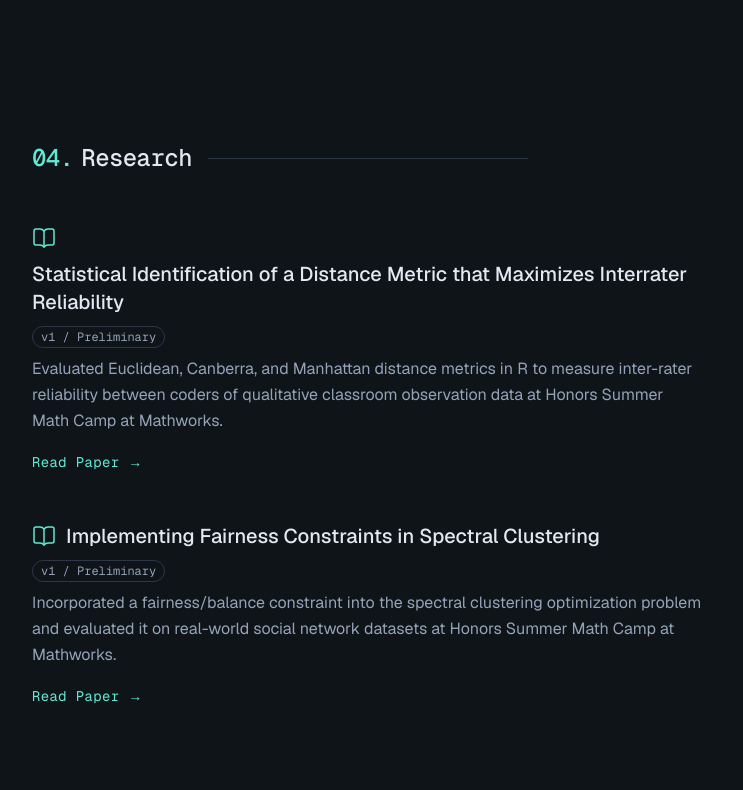
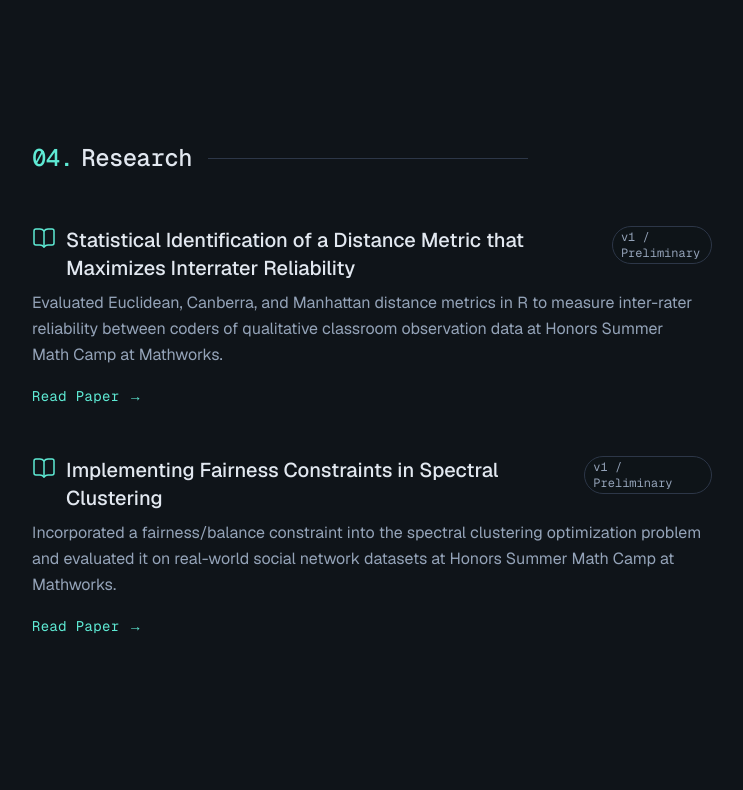
Before and after one commit to elaineewu/personal-website, a Next.js app: page / in a window 1280 px wide. Shown: the part 2000-2790 px from the top of the page, without its empty margins (384-1127 px from the left). Built offline with nearby package versions, Linux system fonts and the light colour scheme.

Commit message:
Fixed Research format

```diff
--- a/src/components/Research.tsx
+++ b/src/components/Research.tsx
@@ -58,13 +58,13 @@ export default function Research() {
           const cardContent = (
             <div className="flex items-start justify-between gap-4">
               <div className="min-w-0 flex-1">
-                <h3 className="mb-2 flex flex-wrap items-center gap-2.5 text-lg font-medium text-foreground transition-colors group-hover:text-accent sm:text-xl">
+                <h3 className="mb-2 flex items-start gap-2.5 text-lg font-medium text-foreground transition-colors group-hover:text-accent sm:text-xl">
                   <paper.icon
                     className="h-6 w-6 shrink-0 text-accent"
                     strokeWidth={1.5}
                     aria-hidden="true"
                   />
-                  <span>{paper.title}</span>
+                  <span className="min-w-0">{paper.title}</span>
                   <span className="rounded-full border border-border bg-background/50 px-2 py-0.5 font-mono text-[10px] font-normal text-muted sm:text-xs">
                     v1 / Preliminary
                   </span>
```
